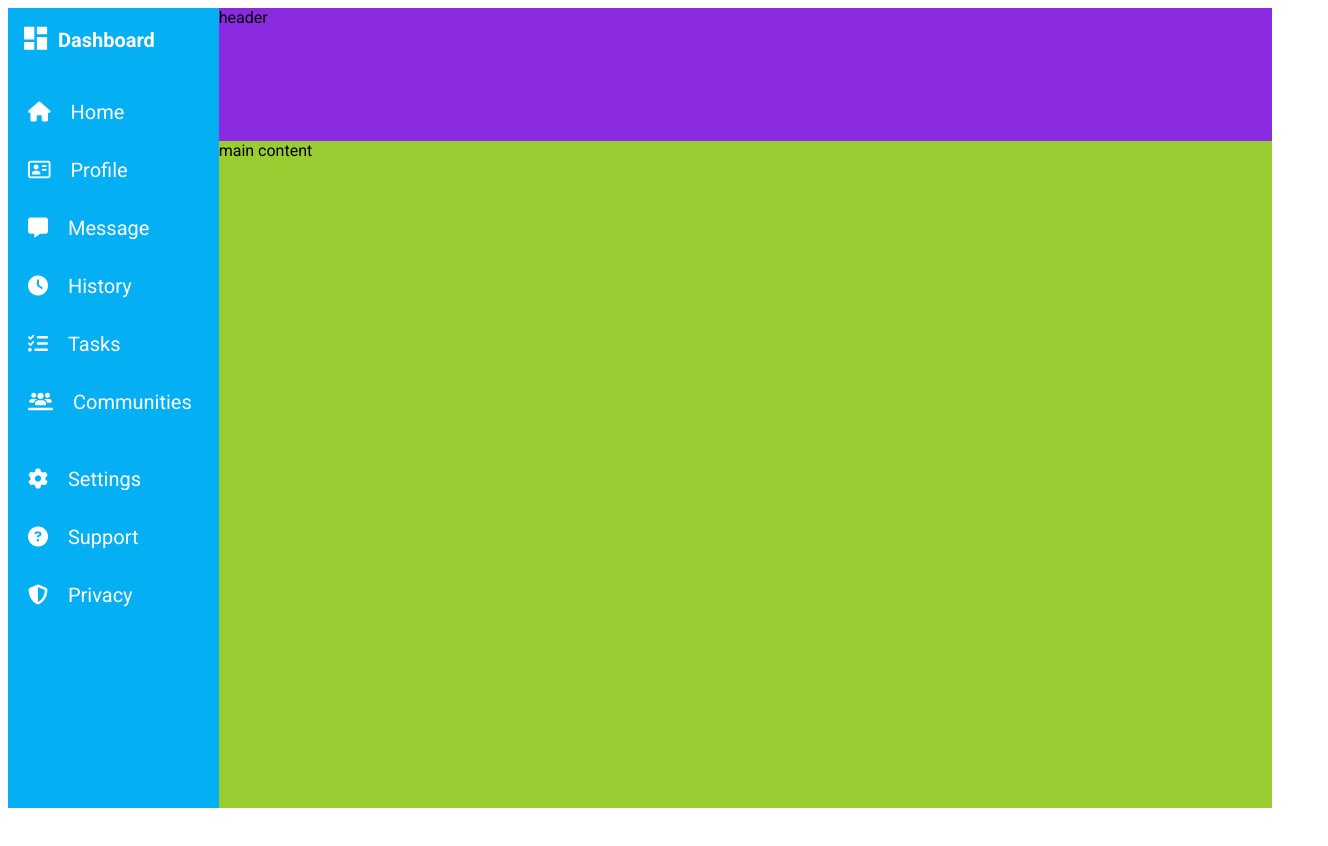
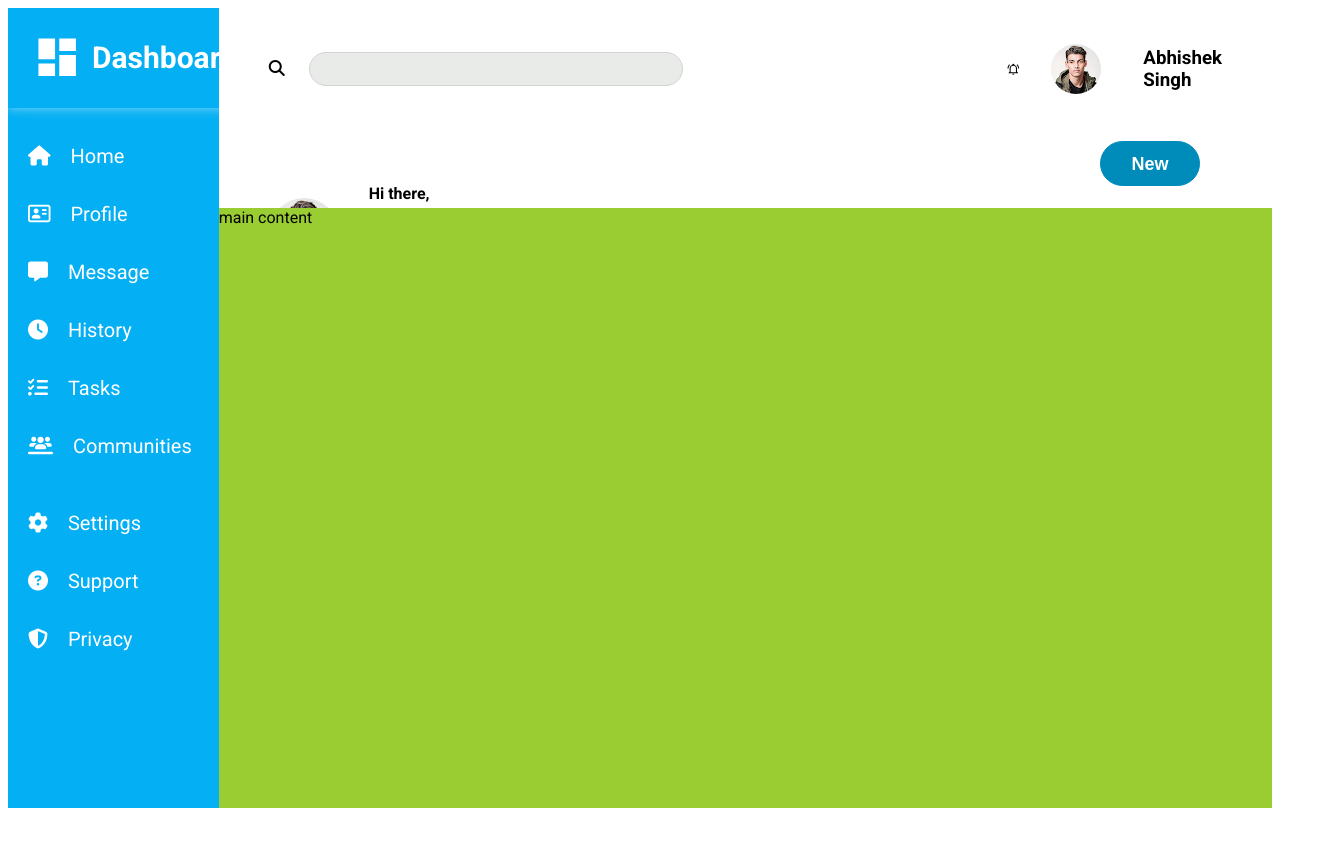
Before and after one commit to ABHISHEK-PRASAD-BAHELIYA/Admin-Dashboard, a plain HTML site: page index.html in a window 1280 px wide. Shown: the whole page, 1328 px wide, since content can reach past the window. After the commit the page ends 816 px from the top, so only its background shows below. Drawn offline with Linux system fonts and the light colour scheme.

Commit message:
finish Header section

```diff
--- a/index.html
+++ b/index.html
@@ -21,7 +21,8 @@
         <div class="logo">
             <svg
                 xmlns="http://www.w3.org/2000/svg"
-                viewBox="-8 -10 1000 1000">
+                style="width: 50px; height: 50px;"
+                viewBox="-2 -2 24 24">
                 <title>view-dashboard</title>
                 <path d="M13,3V9H21V3M13,21H21V11H13M3,21H11V15H3M3,13H11V3H3V13Z" fill="#ffffff"  />
             </svg>
@@ -70,7 +71,34 @@
             </ul>
         </div>
     </div>
-    <div class="header">header</div>
+    <div class="header">
+      <div class="navbar">
+        <label for="search-input"><i class="fa-solid fa-magnifying-glass"></i></label>
+        <input type="text" class="search-input">
+        <svg xmlns="http://www.w3.org/2000/svg"
+        style="width: 24px; height: 24px;"
+        viewBox="0 0 24 24">
+        <title>bell-ring-outline</title>
+        <path d="M10,21H14A2,2 0 0,1 12,23A2,2 0 0,1 10,21M21,19V20H3V19L5,17V11C5,7.9 7.03,5.17 10,4.29C10,4.19 10,4.1 10,4A2,2 0 0,1 12,2A2,2 0 0,1 14,4C14,4.1 14,4.19 14,4.29C16.97,5.17 19,7.9 19,11V17L21,19M17,11A5,5 0 0,0 12,6A5,5 0 0,0 7,11V18H17V11M19.75,3.19L18.33,4.61C20.04,6.3 21,8.6 21,11H23C23,8.07 21.84,5.25 19.75,3.19M1,11H3C3,8.6 3.96,6.3 5.67,4.61L4.25,3.19C2.16,5.25 1,8.07 1,11Z" />
+        </svg>
+        <img src="images/profileimg.jpg" alt="user_Avatar" class="profile_image">
+        <h3>Abhishek Singh</h3>
+      </div>
+      <div class="welcome">
+        <div class="left">
+          <img src="images/profileimg.jpg" alt="profile_image" class="profile_pic">
+          <div class="welcome_text">
+            <p><strong>Hi there,</strong></p>
+            <h2>Abhishek singh (@its_abhishek_singh_001)</h2>
+          </div>
+        </div>
+        <div class="right">
+          <button class="btn">New</button>
+          <button class="btn">Upload</button>
+          <button class="btn">Share</button>
+        </div>
+      </div>
+    </div>
     <div class="main-content">main content</div>
 </div>
 </body>
--- a/style.css
+++ b/style.css
@@ -14,6 +14,7 @@
     background-color: rgb(4, 175, 243);
     grid-column: 1 / span 2;
     grid-row:1 / span 12 ;
+    gap: 12px;
 }
 
 ul {
@@ -21,23 +22,29 @@ ul {
     margin: 0;
     padding: 0;
     margin-left: 8px;
+    margin-top: 50px;
+
 }
 
 .sidebar_menu .logo {
     position: absolute;
     width: 100%;
-    height: 65px;
+    height: 60px;
     line-height: 60px;
-    padding: 2px;
+    padding: 20px;
+    box-shadow: 0 0 10px rgba(255, 255, 255, 0.5);
 }
 
 .sidebar_menu .logo a {
     position: absolute;
-    left: 50px;
+    left: 60px;
     color: white;
     text-decoration: none;
-    font-size: 20px;
+    font-size: 30px;
     font-weight: 600;
+    margin-left: 24px;
+    text-align: center;
+
 }
 
 .sidebar_menu .menu {
@@ -71,17 +78,72 @@ a {
 
 
 .header {
-    background-color: blueviolet;
+    background-color: white;
     grid-column: 3 / span 12;
     grid-row: 1 / span 2;
+}
+
+.navbar, .welcome {
+    display: flex;
+    flex-direction: row;
+    align-items: center;
+    gap: 24px;
+    margin: 20px 50px;
+
+}
+
+input {
+    width: 700px;
+    height: 30px;
+    border-radius: 25px;
+    margin-right: 300px;
+    border: 1px solid  lightgray;
+    background-color: rgba(230, 234, 230, 0.91);
+}
+
+.profile_image {
+    border-radius: 50%;
+    height: 50px;
+    width: 50px;
+    margin-right: 18px;
+    margin-left: 8px;
+}
+
+.profile_pic {
+    border-radius: 50%;
+    height: 70px;
+    width: 70px;
+}
+
+.left {
+    display: flex;
+    flex-direction: row;
+    justify-content: space-between;
+    align-items: center;
+    gap: 30px;
+}
+
+.right {
+    margin-left: 400px;
+
+}
+
+
+.btn {
+    height: 45px;
+    width: 100px;
+    border-radius: 25px;
+    padding: 12px;
+    margin: 12px;
+    color: white;
+    background-color: #008CBA;
+    font-size: 18px;
+    font-weight: bold;
+    border: 1px solid #008CBA;
 }
 
 .main-content {
     background-color: yellowgreen;
     grid-column: 3 / span 12;
-    grid-row: 3 / span 12;
+    grid-row: 4 / span 12;
 }
-
-svg {
-    color: white;
-}
```
Also changed, not shown: images/profileimg.jpg (added).
